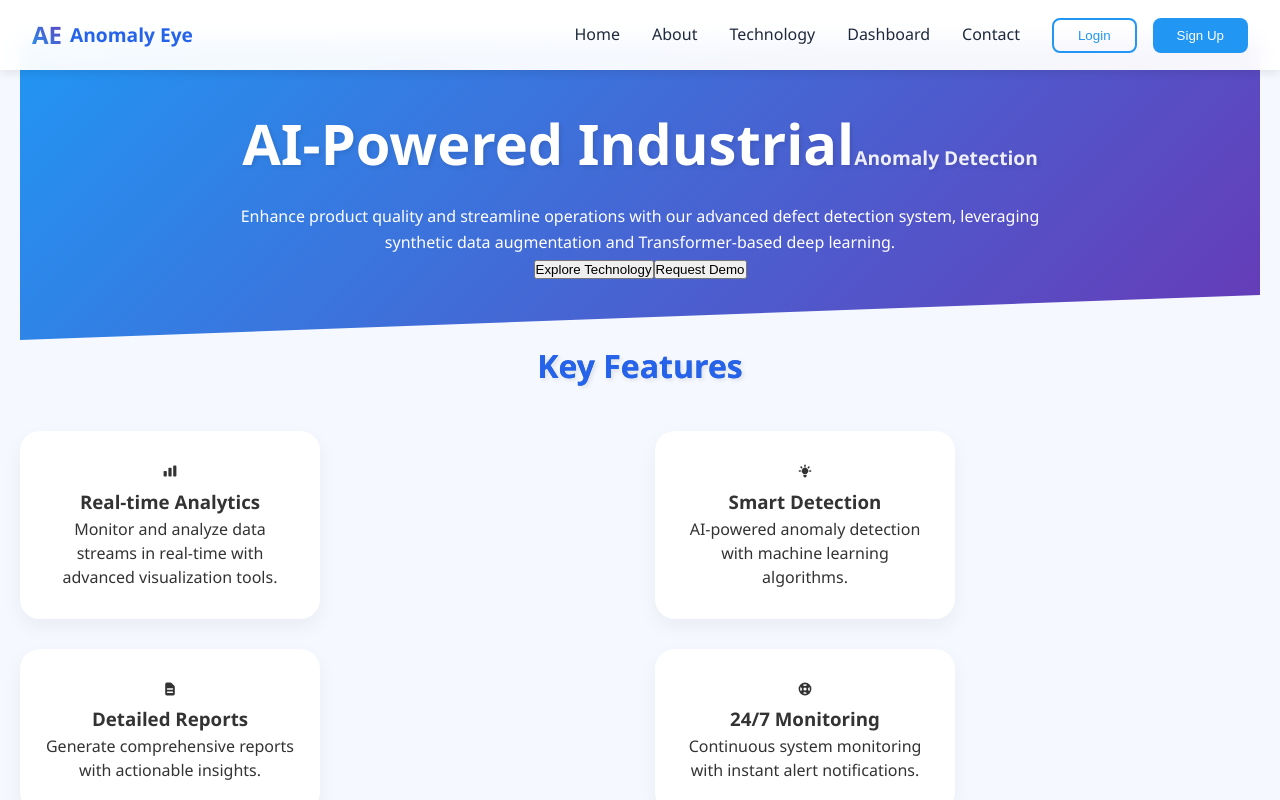
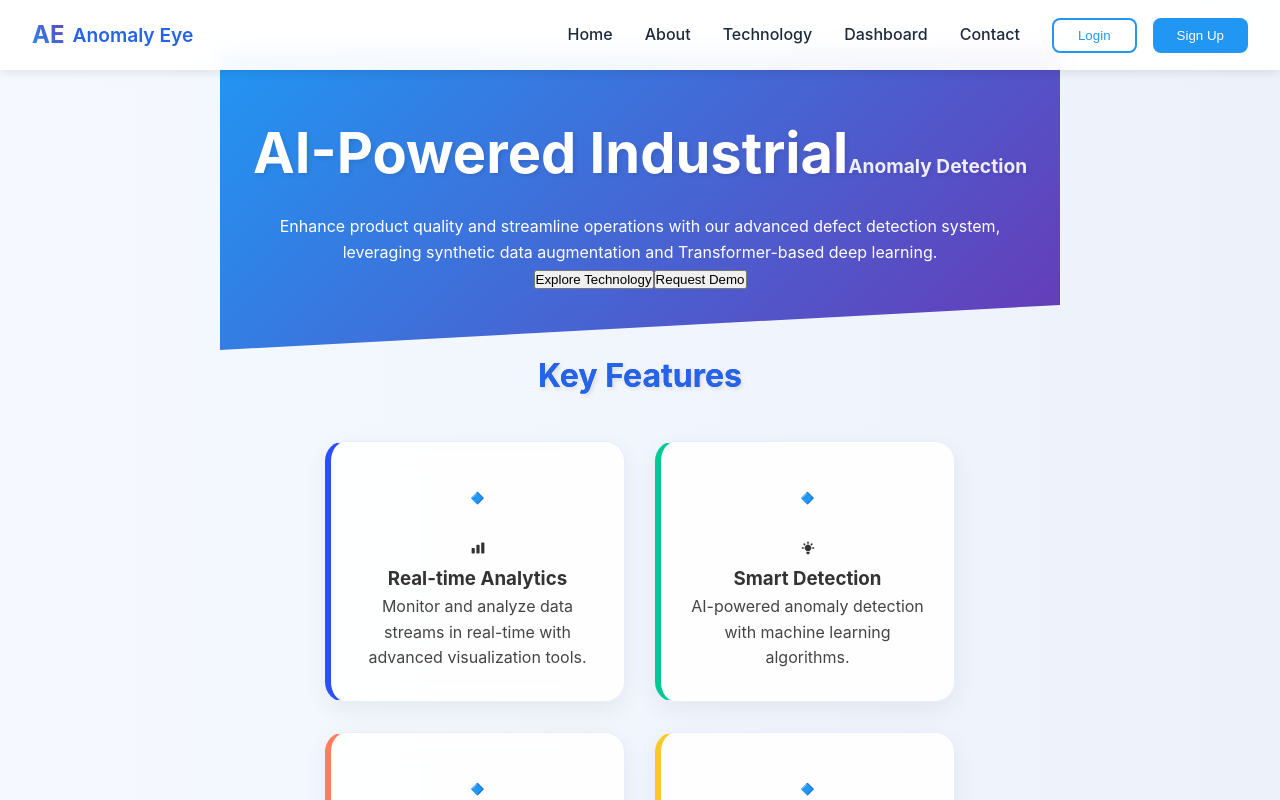
Before and after one commit to Siddartha2006/Anomaly_frontend_new, a React (Create React App) app: page /home in a window 1280 px wide. Shown: the top 800 px of the page. Built offline with nearby package versions, Linux system fonts and the light colour scheme.

Commit message:
Update home.css

```diff
--- a/src/pages/home.css
+++ b/src/pages/home.css
@@ -1,65 +1,148 @@
 /* home.css */
 
-.home-container {
-  padding: 40px 20px;
-  background-color: #f5f9ff;
-  min-height: 100vh;
-  font-family: 'Segoe UI', Tahoma, Geneva, Verdana, sans-serif;
+/* Base Reset */
+* {
+  margin: 0;
+  padding: 0;
+  box-sizing: border-box;
 }
 
+body {
+  font-family: 'Segoe UI', Tahoma, Geneva, Verdana, sans-serif;
+  background: linear-gradient(to right, #f5f9ff, #edf1fa);
+  color: #1a1a1a;
+  overflow-x: hidden;
+}
+
+/* Container */
+.home-container {
+  padding: 50px 20px;
+  min-height: 100vh;
+  display: flex;
+  flex-direction: column;
+  align-items: center;
+}
+
+/* Hero Section */
 .hero {
   text-align: center;
-  margin-bottom: 60px;
+  margin-bottom: 70px;
+  padding: 0 20px;
 }
 
 .hero h1 {
   font-size: 3rem;
+  font-weight: 800;
   margin-bottom: 20px;
-  color: #1a1a1a;
+  color: #1e2a4a;
 }
 
 .hero p {
   font-size: 1.2rem;
-  color: #555;
-  max-width: 700px;
+  color: #4a4a4a;
+  max-width: 750px;
   margin: 0 auto;
+  line-height: 1.7;
 }
 
+/* CTA Button */
+.hero .cta-button {
+  margin-top: 35px;
+  padding: 12px 30px;
+  background: linear-gradient(to right, #2b4eff, #526dff);
+  color: white;
+  font-size: 1rem;
+  border: none;
+  border-radius: 25px;
+  cursor: pointer;
+  transition: all 0.3s ease;
+}
+
+.hero .cta-button:hover {
+  transform: translateY(-2px);
+  box-shadow: 0 10px 20px rgba(43, 78, 255, 0.25);
+}
+
+/* Features Section */
 .features {
   display: flex;
   flex-wrap: wrap;
   justify-content: center;
-  gap: 30px;
+  gap: 35px;
+  max-width: 1200px;
+  width: 100%;
 }
 
+/* Feature Card */
 .feature-card {
-  background-color: #ffffff;
+  background: rgba(255, 255, 255, 0.9);
+  backdrop-filter: blur(10px);
+  border: 1px solid rgba(220, 230, 255, 0.7);
+  border-left: 6px solid;
   border-radius: 20px;
-  box-shadow: 0 8px 20px rgba(0, 0, 0, 0.05);
   padding: 30px 25px;
   width: 300px;
   text-align: center;
+  box-shadow: 0 8px 24px rgba(0, 0, 0, 0.06);
   transition: transform 0.3s ease, box-shadow 0.3s ease;
+  position: relative;
 }
 
+/* Animated Hover */
 .feature-card:hover {
-  transform: translateY(-8px);
-  box-shadow: 0 12px 30px rgba(0, 0, 0, 0.1);
+  transform: translateY(-10px);
+  box-shadow: 0 12px 35px rgba(0, 0, 0, 0.12);
 }
 
-.feature-card h2 {
-  font-size: 1.5rem;
-  color: #2b4eff;
+/* Colored Borders Per Card */
+.feature-card:nth-child(1) {
+  border-left-color: #2b4eff;
+}
+.feature-card:nth-child(2) {
+  border-left-color: #00c897;
+}
+.feature-card:nth-child(3) {
+  border-left-color: #ff7e5f;
+}
+.feature-card:nth-child(4) {
+  border-left-color: #f9ca24;
+}
+.feature-card:nth-child(5) {
+  border-left-color: #ff6bcb;
+}
+.feature-card:nth-child(6) {
+  border-left-color: #00a8ff;
+}
+
+/* Icon Placeholder */
+.feature-card::before {
+  content: '🔹';
+  font-size: 2rem;
+  display: block;
   margin-bottom: 15px;
 }
 
+/* Card Title */
+.feature-card h2 {
+  font-size: 1.5rem;
+  margin-bottom: 10px;
+  color: #1e2a4a;
+}
+
+/* Card Text */
 .feature-card p {
   font-size: 1rem;
-  color: #333;
-  line-height: 1.5;
+  color: #444;
+  line-height: 1.6;
 }
 
 /* Responsive Design */
+@media screen and (max-width: 1024px) {
+  .feature-card {
+    width: 45%;
+  }
+}
+
 @media screen and (max-width: 768px) {
   .features {
     flex-direction: column;
@@ -67,10 +150,19 @@
   }
 
   .hero h1 {
-    font-size: 2.5rem;
+    font-size: 2.2rem;
+  }
+
+  .hero p {
+    font-size: 1rem;
   }
 
   .feature-card {
     width: 90%;
   }
+
+  .hero .cta-button {
+    width: 85%;
+    font-size: 1.1rem;
+  }
 }
```
